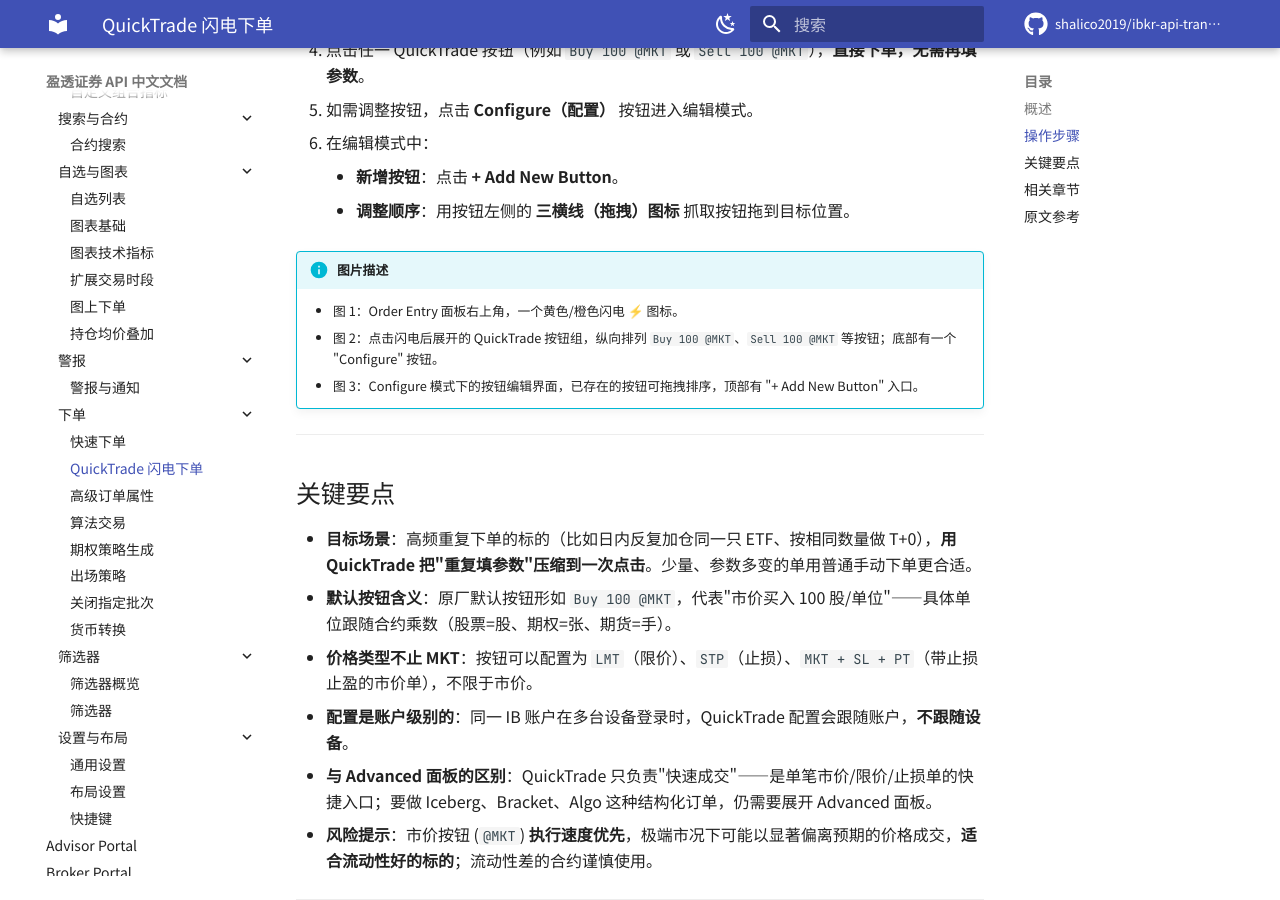
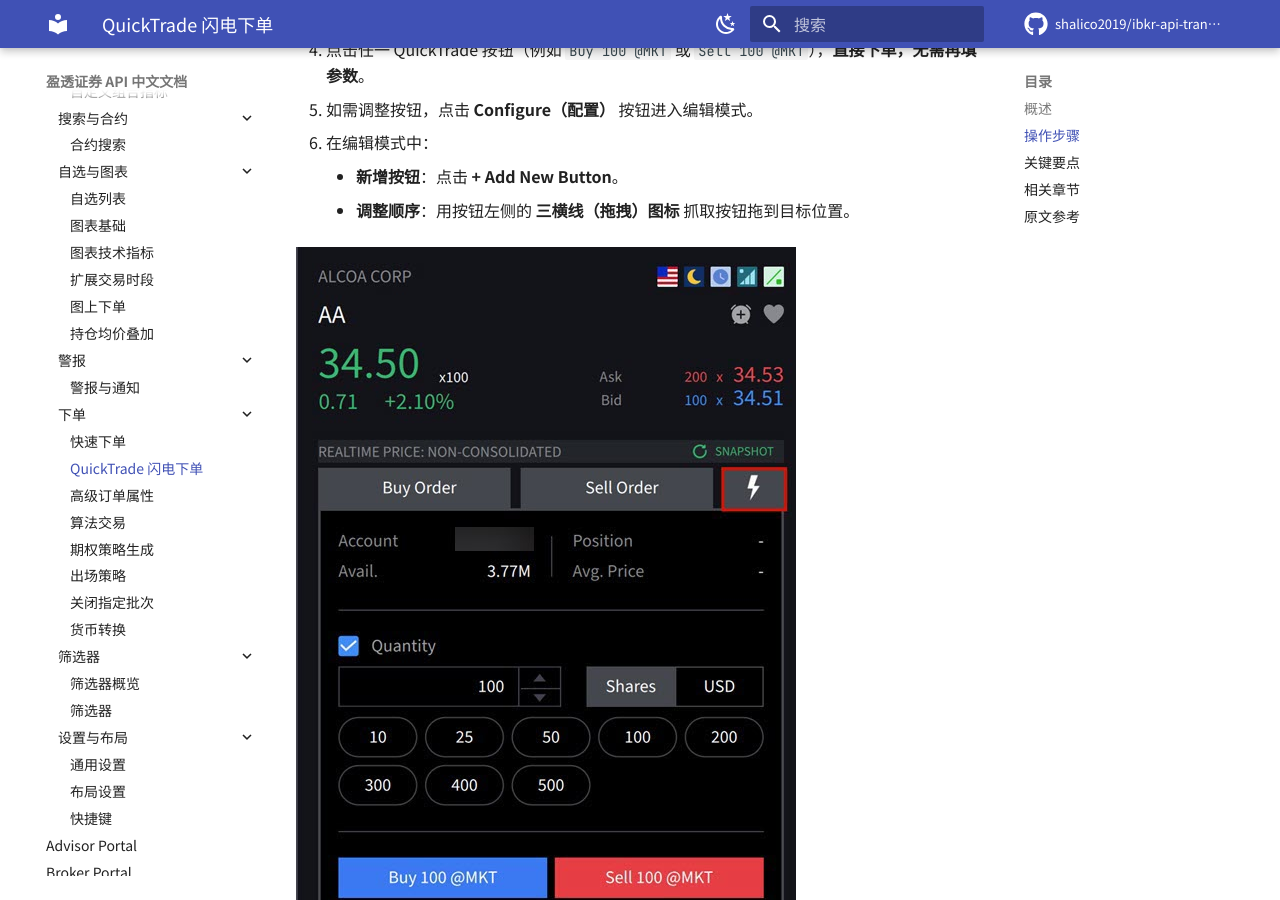
Before and after one commit to shalico2019/ibkr-api-translation, an MkDocs documentation site: the page built from docs/ibkrdesktop/quick-trade.md, in a window 1280 px wide and 900 px high, scrolled down 745 px. Built offline with MkDocs 1.6.1 and Material for MkDocs 9.7.7, drawn with Linux system fonts in a browser that asks for light colours; comment, search, counter and statistics services are not loaded; some of the changed text lies outside the part shown.

Commit message:
docs(ibkrdesktop): quick-trade 补图 2 张
- docs/ibkrdesktop/quick-trade.md: 替换 !!! info "图片描述" 占位段为 2 张源站图片 + 1 条诚实缺口声明
- docs/ibkrdesktop/resources/images/quicktrade.jpg (84,595 bytes, 500x1185): 源站步骤 3 引用, Order Entry 面板闪电图标
- docs/ibkrdesktop/resources/images/quicktrade1.jpg (56,295 bytes, 1000x625): 源站步骤 5 引用, QuickTrade 按钮组 + Configure 入口

图源: https://www.ibkrguides.com/ibkrdesktop/quick-trade.htm (2025-10-14)
诚实边界: 源站仅 2 张图, 步骤 6 Configure 编辑界面无独立配图, 已在文档内显式声明。

未触碰: docs/ibkrdesktop/exit-strategy.md / rapid-order-entry.md 等队友 in-progress 文件。

```diff
--- a/docs/ibkrdesktop/quick-trade.md
+++ b/docs/ibkrdesktop/quick-trade.md
@@ -25,10 +25,12 @@
     - **新增按钮**：点击 **+ Add New Button**。
     - **调整顺序**：用按钮左侧的 **三横线（拖拽）图标** 抓取按钮拖到目标位置。
 
-!!! info "图片描述"
-    - 图 1：Order Entry 面板右上角，一个黄色/橙色闪电 ⚡ 图标。
-    - 图 2：点击闪电后展开的 QuickTrade 按钮组，纵向排列 `Buy 100 @MKT`、`Sell 100 @MKT` 等按钮；底部有一个 "Configure" 按钮。
-    - 图 3：Configure 模式下的按钮编辑界面，已存在的按钮可拖拽排序，顶部有 "+ Add New Button" 入口。
+![The Lightning Bolt Icon on the Order Entry Panel](resources/images/quicktrade.jpg "Order Entry - Lightning Bolt Icon")
+
+![QuickTrade Buttons Including Buy 100 @MKT and Configure](resources/images/quicktrade1.jpg "QuickTrade Buttons and Configure")
+
+!!! note "图 3 缺失说明"
+    源站 `quick-trade.htm` **仅嵌入 2 张图**（步骤 3 闪电图标、步骤 5 Configure 入口），步骤 6 的 "+ Add New Button" / 三横线拖拽界面**没有独立配图**，本章节以文字描述为主。
 
 ---
 
```
Also changed, not shown: docs/ibkrdesktop/resources/images/quicktrade.jpg (added), docs/ibkrdesktop/resources/images/quicktrade1.jpg (added).
